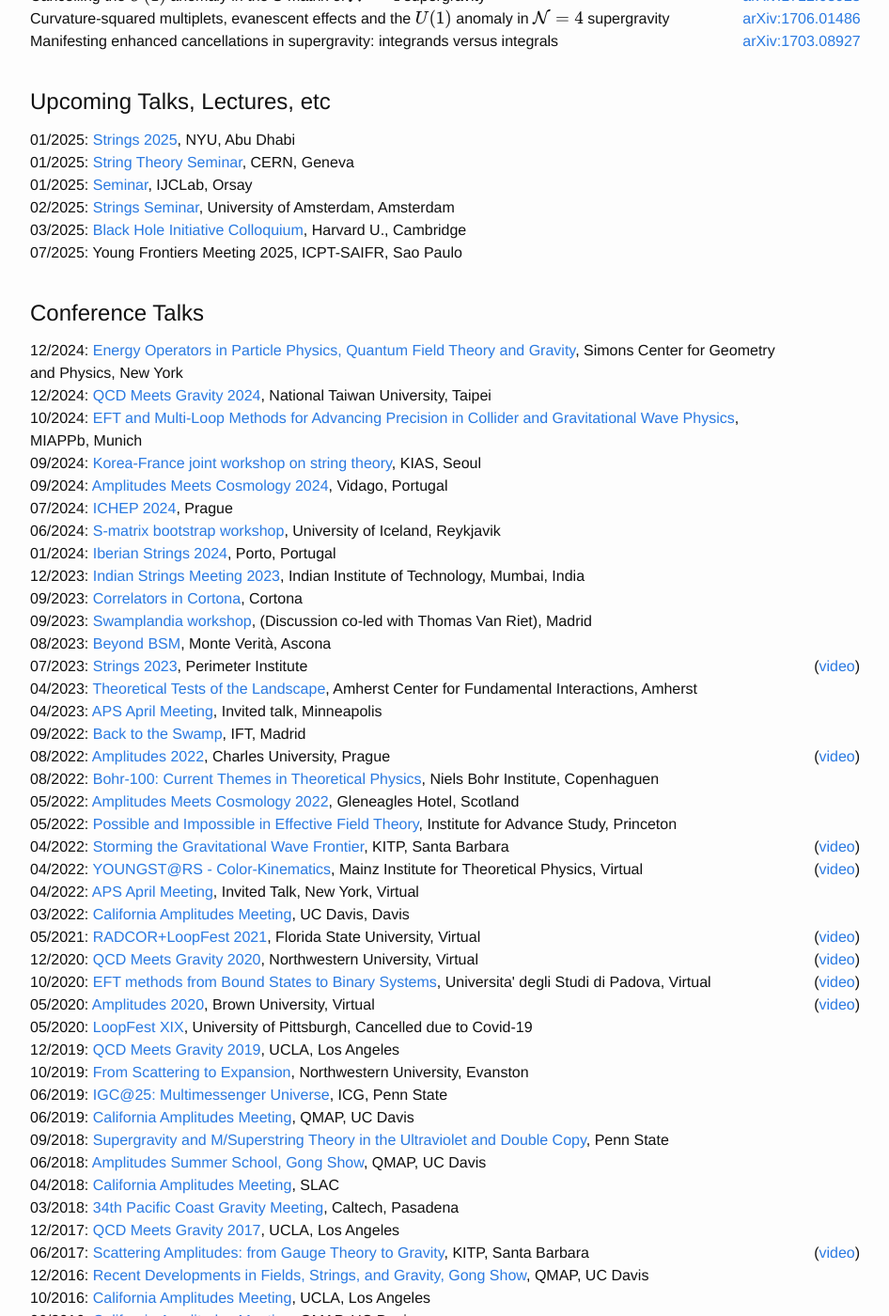
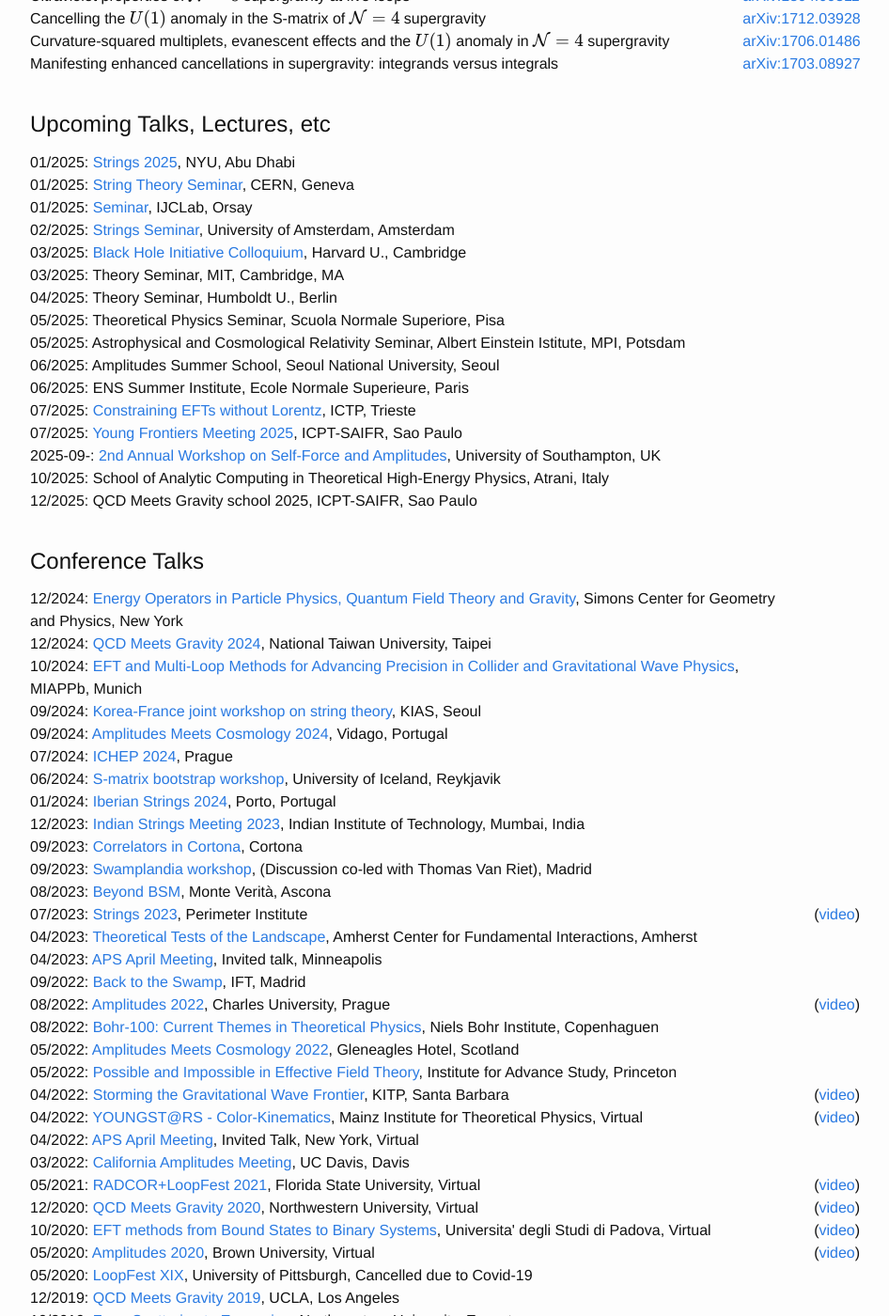
Before and after one commit to julioparra/julioparra.github.io, a Jekyll site: the page built from index.md, in a window 1280 px wide and 1400 px high, scrolled down 1227 px. Shown: the whole window at 94% size, without its empty margins (168-1114 px from the left). Built offline with Jekyll 4.4.1, drawn with Linux system fonts in a browser that asks for light colours; nearby versions of some CDN libraries; some of the changed text lies outside the part shown.

Commit message:
New papers and talks

```diff
--- a/_data/papers.yml
+++ b/_data/papers.yml
@@ -1,3 +1,5 @@
+- title: "Classical observables from causal response functions"
+  arxivnumber: "2411.09016"
 - title: "Gravitational scattering and beyond from extreme mass ratio effective field theory"
   arxivnumber: "2406.14770"
 - title: "Soft scalars in effective field theory"
--- a/_data/talks.yml
+++ b/_data/talks.yml
@@ -1,9 +1,89 @@
-- date: 2025-07-09
-  name: Young Frontiers Meeting 2025
+- date: 2025-12-09
+  name: QCD Meets Gravity school 2025
   type: lectures
   link:
   institution: ICPT-SAIFR
   location: Sao Paulo
+  video:
+
+- date: 2025-10-13
+  name: School of Analytic Computing in Theoretical High-Energy Physics
+  type: lectures
+  link:
+  institution: Atrani
+  location: Italy
+  video:
+
+- date: 2025-09-
+  name: 2nd Annual Workshop on Self-Force and Amplitudes
+  type: conference
+  link: https://indico.cern.ch/event/1485758/
+  institution: University of Southampton
+  location: UK
+  video:
+
+- date: 2025-07-09
+  name: Young Frontiers Meeting 2025
+  type: lectures
+  link: https://sites.google.com/view/youngfrontiersmeeting/home
+  institution: ICPT-SAIFR
+  location: Sao Paulo
+  video:
+
+- date: 2025-07-07
+  name: Constraining EFTs without Lorentz
+  type: conference
+  link: https://www.ifpu.it/focus-week-25-07-07/
+  institution: ICTP
+  location: Trieste
+  video:
+
+- date: 2025-06-23
+  name: ENS Summer Institute
+  type: conference
+  link:
+  institution: Ecole Normale Superieure
+  location: Paris
+  video:
+
+- date: 2025-06-10
+  name: Amplitudes Summer School
+  type: lectures
+  link:
+  institution: Seoul National University
+  location: Seoul
+  video:
+
+- date: 2025-05-23
+  name: Astrophysical and Cosmological Relativity Seminar
+  type: seminar
+  link:
+  institution: Albert Einstein Istitute, MPI
+  location: Potsdam
+  video:
+
+- date: 2025-05-08
+  name: Theoretical Physics Seminar
+  type: seminar
+  link:
+  institution: Scuola Normale Superiore
+  location: Pisa
+  video:
+
+- date: 2025-04-23
+  name: Theory Seminar
+  type: seminar
+  link:
+  institution: Humboldt U.
+  location: Berlin
+  video:
+
+- date: 2025-03-10
+  name: Theory Seminar
+  type: seminar
+  link:
+  institution: MIT
+  location: Cambridge, MA
   video:
 
 - date: 2025-03-03
@@ -59,14 +139,6 @@
   link: https://indico.cern.ch/event/1355263/
   institution: National Taiwan University
   location: Taipei
-
-- date: 2024-12-05
-  name: Rencontres Theoriciennes
-  type: seminar
-  link: https://string.lpthe.jussieu.fr/today.pl?lang=eng
-  institution: Institut Henri Poincare
-  location: Paris
-  video:
 
 - date: 2024-11-15
   name: Theoretical Physics Colloquium
```
